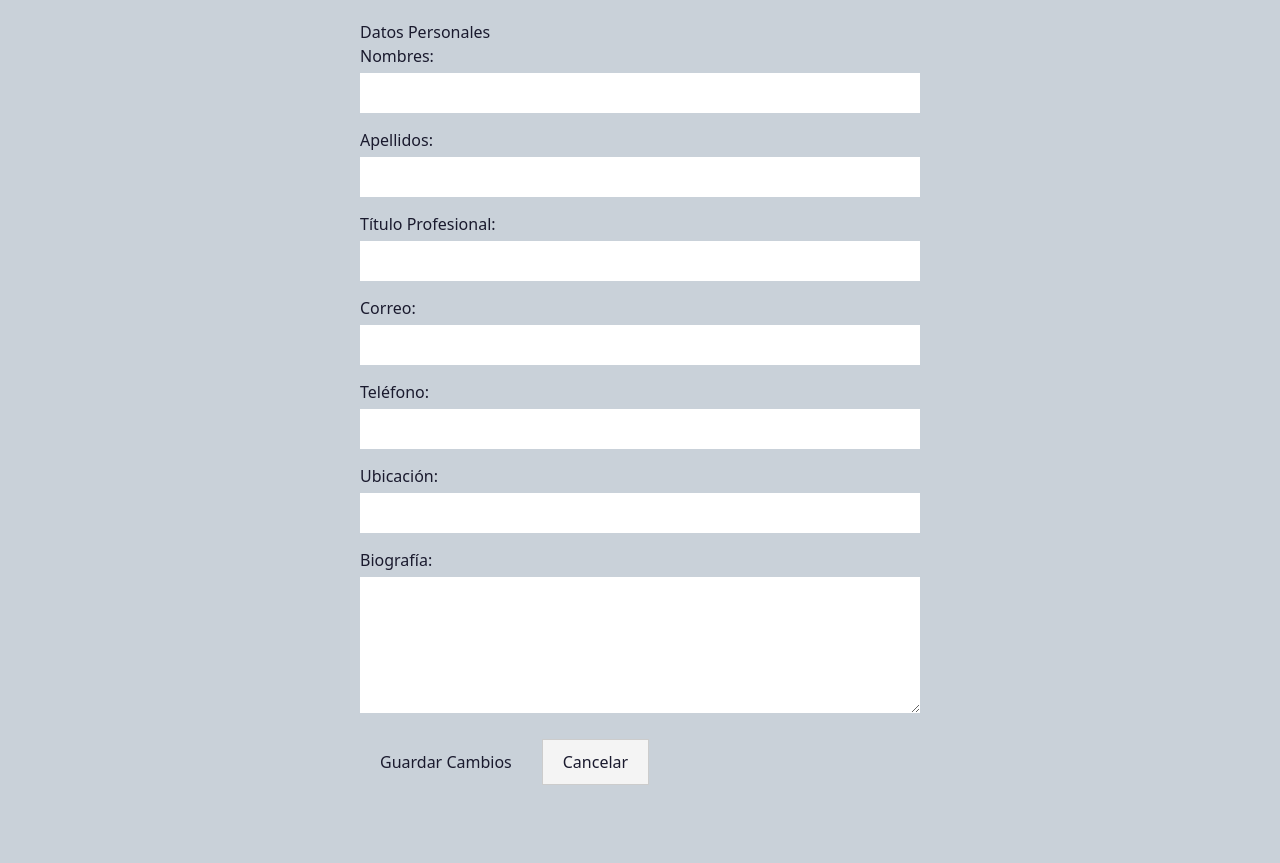
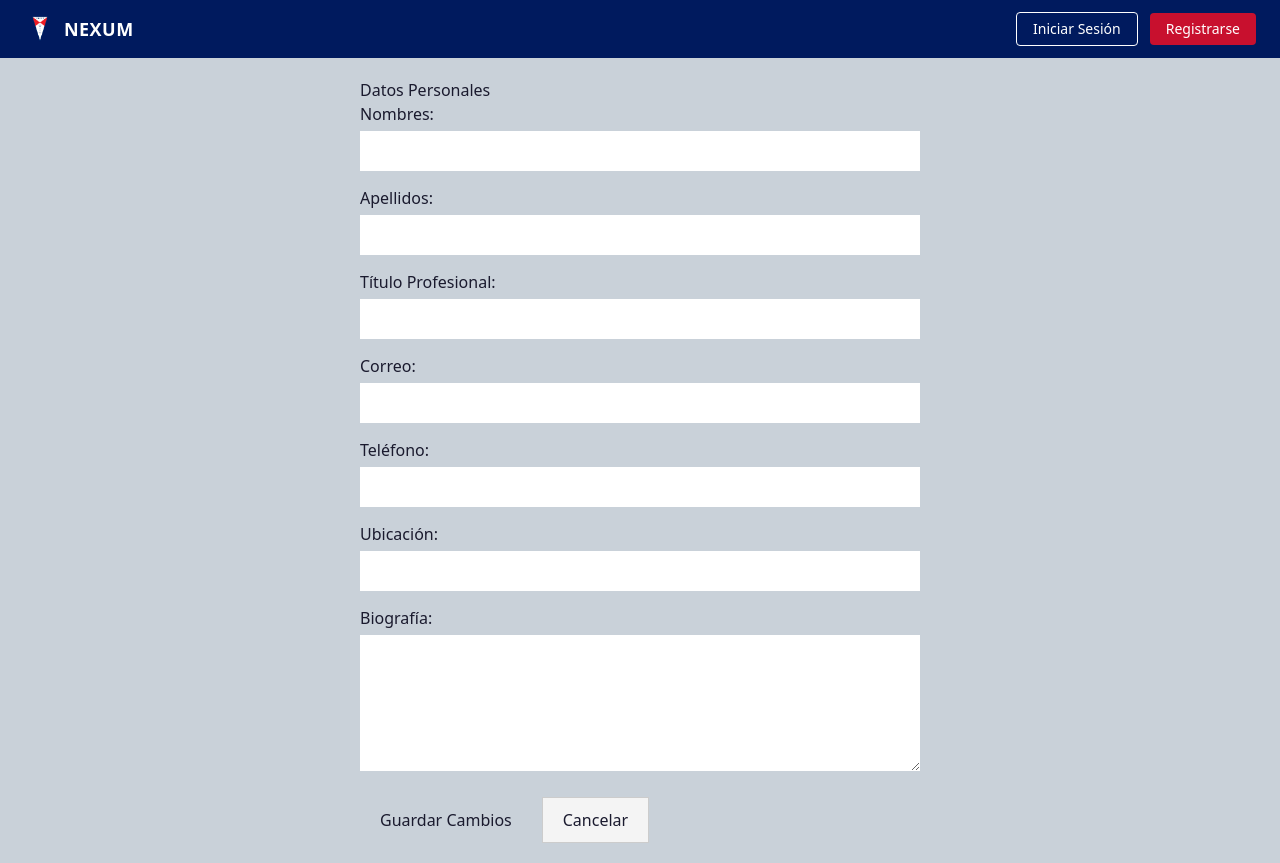
Before and after one commit to maisimo365/nexum-frontend, a React (Vite) app: page /profile in a window 1280 px wide. Before the commit the page ends 805 px from the top, so only its background shows below. Built offline with nearby package versions, Linux system fonts and the light colour scheme.

Commit message:
feat: Se agrego renderizacion del navbar a las pages

```diff
--- a/src/App.tsx
+++ b/src/App.tsx
@@ -2,6 +2,7 @@ import { BrowserRouter as Router, Routes, Route, Link } from 'react-router-dom';
 import ProfilePage from './pages/ProfilePage';
 import './App.css';
 import LoginPage from './pages/auth/LoginPage';//Este es tu login oe milton
+import Navbar from './components/ui/Navbar';
 
 function App() {
   const HomePage = () => (
@@ -18,11 +19,14 @@ function App() {
 
   return (
     <Router>
-      <Routes>
-        <Route path="/" element={<HomePage />} />
-        <Route path="/login" element={<LoginPage />} />
-        <Route path="/profile" element={<ProfilePage />} />
-      </Routes>
+      <Navbar />
+      <div style={{ flexGrow: 1 }}>
+        <Routes>
+          <Route path="/" element={<HomePage />} />
+          <Route path="/login" element={<LoginPage />} />
+          <Route path="/profile" element={<ProfilePage />} />
+        </Routes>
+      </div>
     </Router>
   );
 }
--- a/src/pages/auth/LoginPage.tsx
+++ b/src/pages/auth/LoginPage.tsx
@@ -1,7 +1,6 @@
 import { useState } from "react";
 import { Link, useNavigate } from "react-router-dom";
 import { Mail, Lock, Eye, EyeOff } from "lucide-react";
-import Navbar from "../../components/ui/Navbar";
 import { loginService } from "../../services/auth.service";
 
 const LoginPage = () => {
@@ -50,9 +49,6 @@ const LoginPage = () => {
 
   return (
     <div className="min-h-screen flex flex-col bg-background">
-      {/* Navbar */}
-      <Navbar />
-
       {/* Contenido principal */}
       <div className="flex-1 flex items-center justify-center px-4 py-10">
         <div className="w-full max-w-4xl bg-surface rounded-lg shadow-lg overflow-hidden flex">
```
